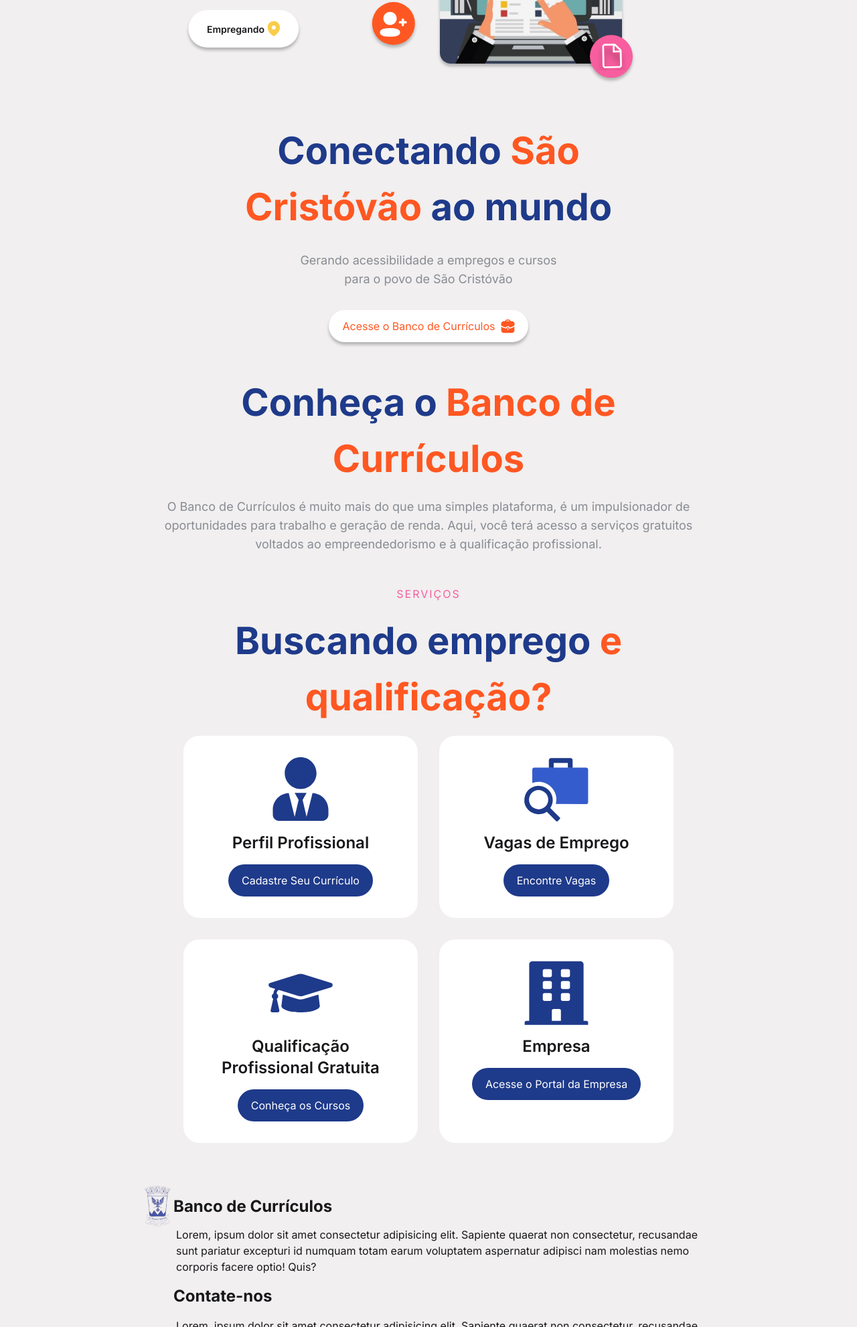
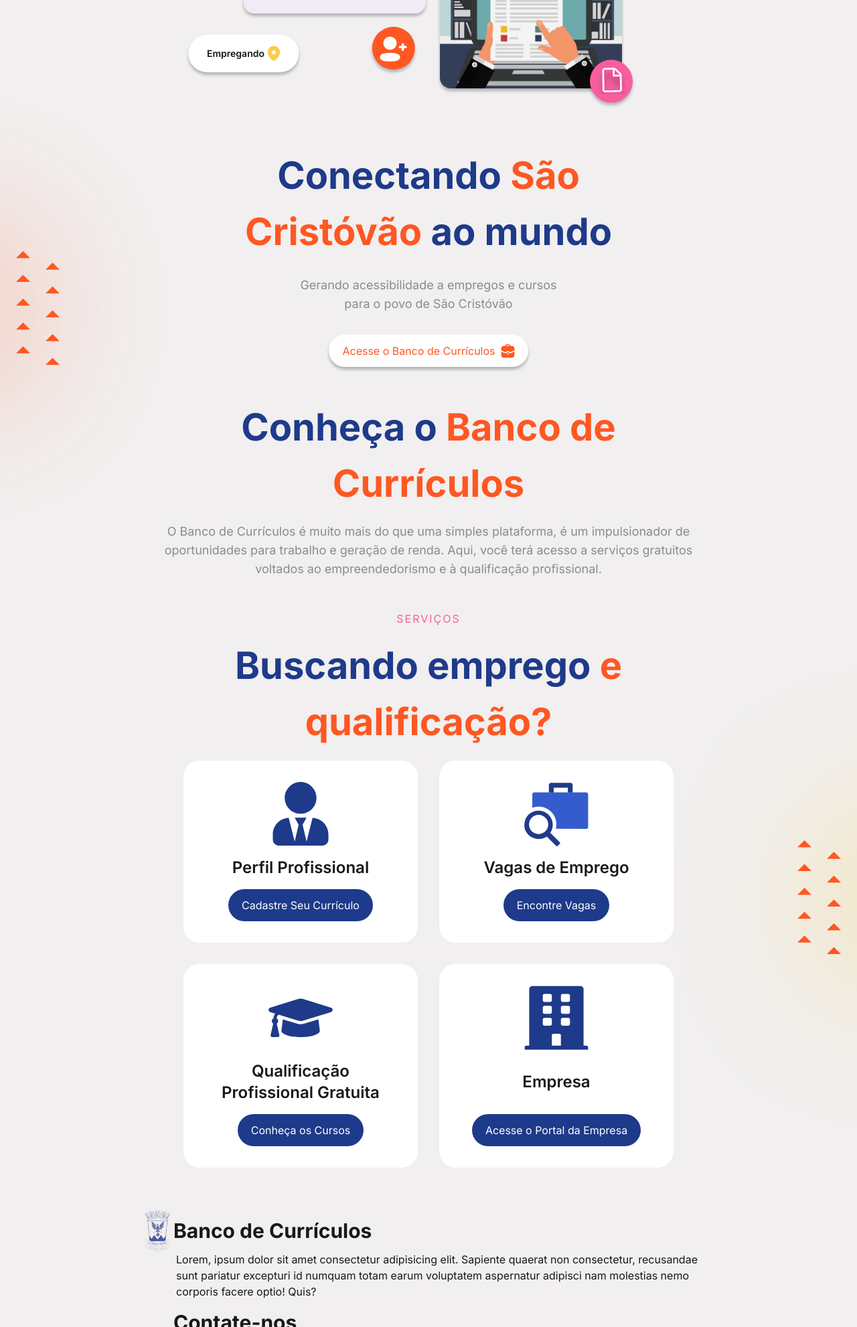
Before and after one commit to vitorlima-vsl/landpage_banco, a website: page index.html in a window 1280 px wide. Shown: the part 818-2800 px from the top of the page at 67% size. Drawn offline with nearby package versions, Linux system fonts and the light colour scheme.

Commit message:
:sparkles: feat: resolução para tablets e telas verticalizadas terminada.

```diff
--- a/index.html
+++ b/index.html
@@ -49,44 +49,74 @@
     }
     /* estilização somente para periodo de teste */
 
+
+    @media (max-height: 800px){
+        .ArrowYellowTop{
+            top: 226vh !important;
+        }
+        .ArrowOrangeTop{
+            top: 116vh !important;
+        }
+    }
+    @media (min-height: 801px) and (max-height: 1399px) {
+        .ArrowYellowTop {
+            top: 136vh !important;
+        }
+        .ArrowOrangeTop {
+            top: 56vh !important;
+        }
+    }
+    @media (min-height: 1400px){
+        .ArrowYellowTop{
+            top: 75vh !important;
+        }
+        .ArrowOrangeTop{
+            top: 46vh !important;
+        }
+    }
+
+
     </style>
     <link rel="preconnect" href="https://fonts.googleapis.com">
     <link rel="preconnect" href="https://fonts.gstatic.com" crossorigin>
     <link href="https://fonts.googleapis.com/css2?family=Inter:ital,opsz,wght@0,14..32,100..900;1,14..32,100..900&family=Oswald:wght@200..700&display=swap" rel="stylesheet">
     <title>Banco de Currículos</title>
 </head>
-<body class="relative bg-[#F1EFEF] text-[#18181B]">
-    <div class="hidden min-[890px]:flex absolute top-[210vh] right-0  ">
+<body class="relative bg-[#F1EFEF] text-[#18181B] ">
+    <div class="hidden min-[890px]:flex absolute ArrowYellowTop right-0 -z-10 ">
         <img class="absolute top-1/2 -translate-y-1/2 right-6" src="imagens/VectorArrows.svg" alt="">
-        <img class="h-[700px]" src="imagens/VectorElipseYellow.svg" alt="">
+        <img class="h-[700px]" src="imagens/VectorElipseYellowArrows.svg" alt="">
     </div>
-    <div class="hidden min-[890px]:flex absolute -top-24 -left-16 -z-10 ">
+    <div class="hidden min-[890px]:flex absolute ArrowOrangeTop left-0 -z-10 ">
+        <img class="absolute top-1/2 -translate-y-1/2 left-6" src="imagens/VectorArrows.svg" alt="">
+        <img class="transform scale-x-[-1] opacity-80
+        h-[700px]" src="imagens/VectorElipseOrangeArrows.svg" alt="">
+    </div>
+    <div class="hidden min-[890px]:flex absolute -top-24 -left-16 -z-10 opacity-80 ">
         <img class="h-[700px]" src="imagens/VectorElipseOrange.svg" alt="">
     </div>
 
     <header class="min-[890px]:max-w-[890px]
     px-5 py-4 flex justify-between items-center max-w-[430px] mx-auto">
         <div class="flex gap-1 items-center">
-            <img class="w-10 " src="imagens/logo_azul.avif" alt="icone">
+            <img class="min-[890px]:w-16 w-10 " src="imagens/logo_azul.avif" alt="icone">
             <h1 class="min-[890px]:text-3xl
             font-bold text-2xl">Banco de Currículos</h1>
         </div>
         <button class="size-10 bg-[#1E3A8A] px-2 rounded-md fill-white">
             <svg xmlns="http://www.w3.org/2000/svg" viewBox="0 0 448 512"><!--!Font Awesome Free 6.7.2 by @fontawesome - https://fontawesome.com License - https://fontawesome.com/license/free Copyright 2025 Fonticons, Inc.!--><path d="M0 96C0 78.3 14.3 64 32 64l384 0c17.7 0 32 14.3 32 32s-14.3 32-32 32L32 128C14.3 128 0 113.7 0 96zM0 256c0-17.7 14.3-32 32-32l384 0c17.7 0 32 14.3 32 32s-14.3 32-32 32L32 288c-17.7 0-32-14.3-32-32zM448 416c0 17.7-14.3 32-32 32L32 448c-17.7 0-32-14.3-32-32s14.3-32 32-32l384 0c17.7 0 32 14.3 32 32z"/></svg>
         </button>
+
     </header>
     <main class="min-[890px]:max-w-[890px]
     max-w-[430px] mx-auto mb-16">
-
-
-
         <div class="min-[890px]:w-[810px] min-[890px]:h-[300px]
         min-[890px]:mb-[512px] min-[890px]:mt-24
         px-5 mb-64  img w-full mx-auto h-[147.52px] ">
            <div class="min-[890px]:w-[810px] min-[890px]:h-[740px]
            w-[300px] h-[325px] mx-auto relative">
                 <div class="min-[890px]:w-[272px] min-[890px]:h-[400px]
-                shadow-[0px_4px_4px_rgba(0,0,0,0.25)] w-[140px] h-[205.33px] imgEntrevistaDeEmpregoLilas rounded-2xl absolute top-28 left-0 translate-y-1/4 translate-x-[40%]">
+                shadow-[0px_4px_4px_rgba(0,0,0,0.25)] w-[140px] h-[205.33px] imgEntrevistaDeEmpregoLilas rounded-2xl absolute top-28 left-0 min-[890px]:translate-y-1/4 min-[890px]:translate-x-[40%]">
                     <div class="min-[890px]:size-16
                     size-8 rounded-full flex items-center justify-center
                     absolute -bottom-5 right-0 -translate-x-1/4 translate-y-full
@@ -175,7 +205,7 @@
                     <h3 class="text-2xl font-semibold text-center">Qualificação Profissional Gratuita</h3>
                     <a class="text-white text-base  bg-blue-900 py-3 px-5 rounded-full">Conheça os Cursos</a>
                 </div>
-                <div class="flex flex-col items-center gap-4 bg-white w-[350px] rounded-3xl p-8">
+                <div class="flex flex-col justify-between items-center gap-4 bg-white w-[350px] rounded-3xl p-8">
                     <img class="size-24" src="imagens/VectorEmpresa.svg"  alt="">
                     <h3 class="text-2xl font-semibold">Empresa</h3>
                     <a class="text-white text-base  bg-blue-900 py-3 px-5 rounded-full">Acesse o Portal da Empresa</a>
@@ -188,13 +218,14 @@
         <div>
             <div>
                 <div class="flex gap-1 items-center">
-                    <img class="w-10 " src="imagens/logo_azul.avif" alt="icone">
-                    <h4 class="font-bold text-2xl">Banco de Currículos</h4>
+                    <img class="w-10" src="imagens/logo_azul.avif" alt="icone">
+                    <h4 class="font-bold text-2xl
+                    min-[890px]:text-3xl">Banco de Currículos</h4>
                 </div>
                 <p class="ml-12">Lorem, ipsum dolor sit amet consectetur adipisicing elit. Sapiente quaerat non consectetur, recusandae sunt pariatur excepturi id numquam totam earum voluptatem aspernatur adipisci nam molestias nemo corporis facere optio! Quis?</p>
             </div>
             <div class="ml-11 flex flex-col mt-4 gap-4">
-                <h4 class="font-bold text-2xl ">Contate-nos</h4>
+                <h4 class="font-bold text-2xl min-[890px]:text-3xl">Contate-nos</h4>
                 <p class="ml-1">Lorem, ipsum dolor sit amet consectetur adipisicing elit. Sapiente quaerat non consectetur, recusandae sunt pariatur excepturi id numquam totam earum voluptatem aspernatur adipisci nam molestias nemo corporis facere optio! Quis?</p>
             </div>
 
```
